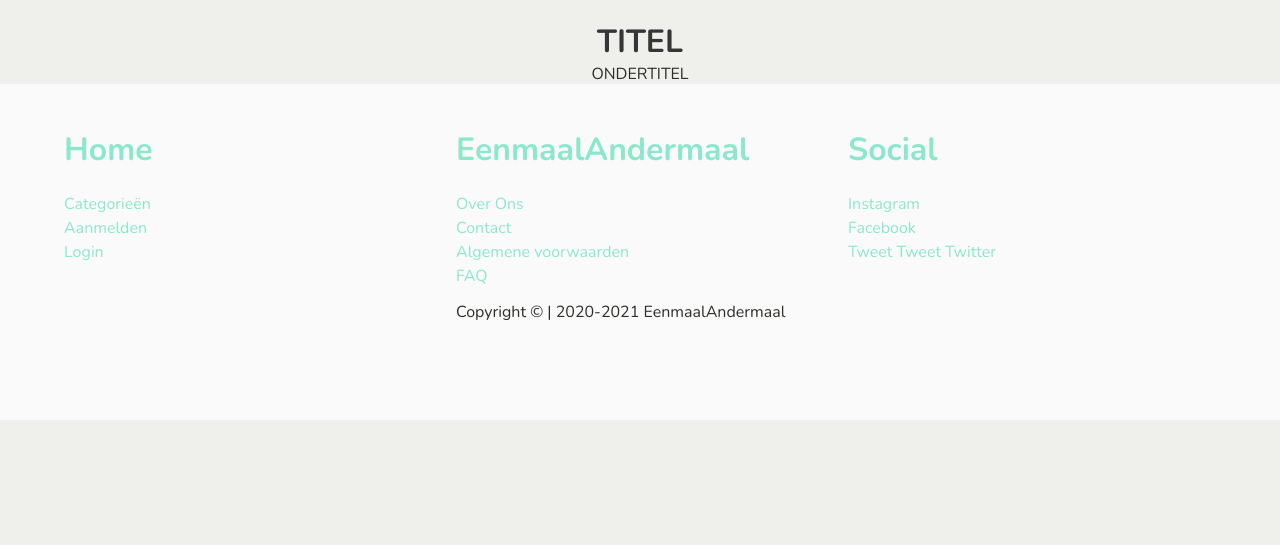
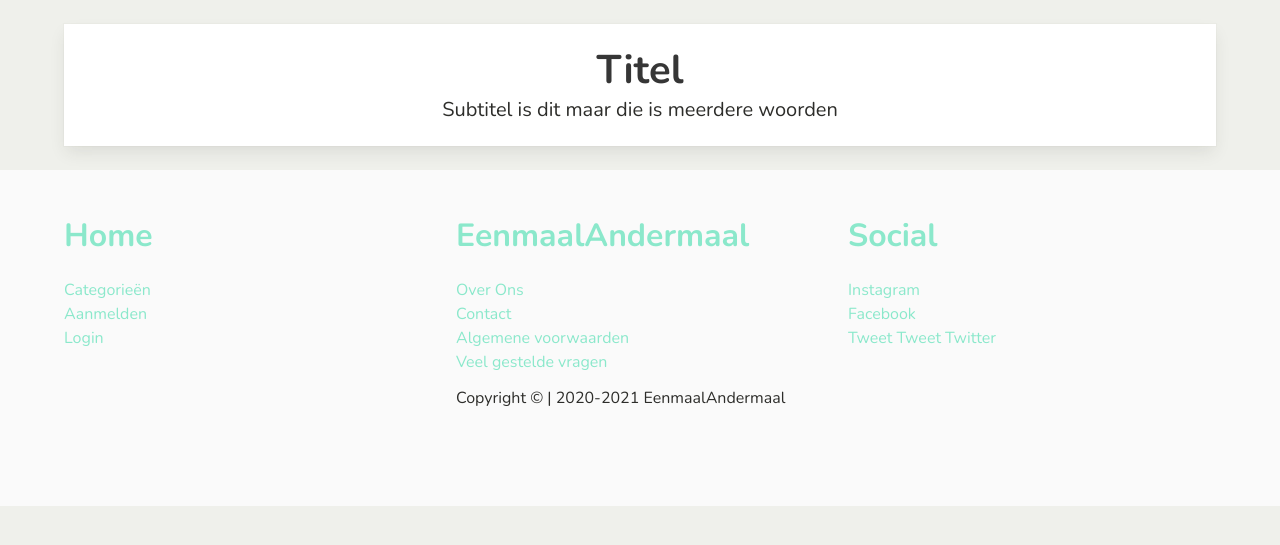
Before and after one commit to nxttx/IProjectG18EenmaalAndermaal, a PHP site: page /standaardpagina.php in a window 1280 px wide. Shown: the part 76-621 px from the top of the page. Run offline with PHP 8.4, Linux system fonts and the light colour scheme; some libraries are stand-ins or nearby versions.

Commit message:
Kleine faq fix en standaardpagina up to date
FAQ --> Veel gestelde vragen

Standaardpagina aangepast naar ontwerp met card zodat we overal hetzelfde design hebben

```diff
--- a/Website/includes/footer.html
+++ b/Website/includes/footer.html
@@ -33,7 +33,7 @@
                         <a href="tos.php">Algemene voorwaarden</a>
                     </p>
                     <p class="is-link">
-                        <a href="faq.php">FAQ</a>
+                        <a href="faq.php">Veel gestelde vragen</a>
                     </p>
                 </div>
                 <div class="column is-4">
@@ -80,7 +80,7 @@
                     <a href="tos.php">Algemene voorwaarden</a>
                 </p>
                 <p class="is-link is-large">
-                    <a href="faq.php">FAQ</a>
+                    <a href="faq.php">Veel gestelde vragen</a>
                 </p>
             </details>
             <details>
--- a/Website/standaardpagina.php
+++ b/Website/standaardpagina.php
@@ -1,18 +1,24 @@
+<!--Gebruik de code in deze pagina om een nieuwe pagina aan te maken. Op deze houden we overal dezelfde stijl -->
+
 <?php
-$siteTitle= "standaarpagina";
+$siteTitle = "titel";
 ?>
 
 <?php include "includes/head.php" ?>
-<?php include "includes/header.php"?>
-<section>
-    <div class="container">
-        <br>
-        <h2 class="title is-3  has-text-centered">TITEL</h2>
-        <p class="subtitle is-6  has-text-centered">ONDERTITEL</p>
-        <div class="columns">
+<?php include "includes/header.php" ?>
+    <section>
+        <div class="container">
+            <br>
 
+            <div class="card ">
+                <div class="card-content">
+                    <h2 class="title is-2  has-text-centered">Titel</h2>
+                    <p class="subtitle is-5  has-text-centered">Subtitel is dit maar die is meerdere woorden </p>
+                </div>
+            </div>
+
+            <br>
 
         </div>
-    </div>
-</section>
-<?php include "includes/footer.html"?>
+    </section>
+<?php include "includes/footer.html" ?>
```
